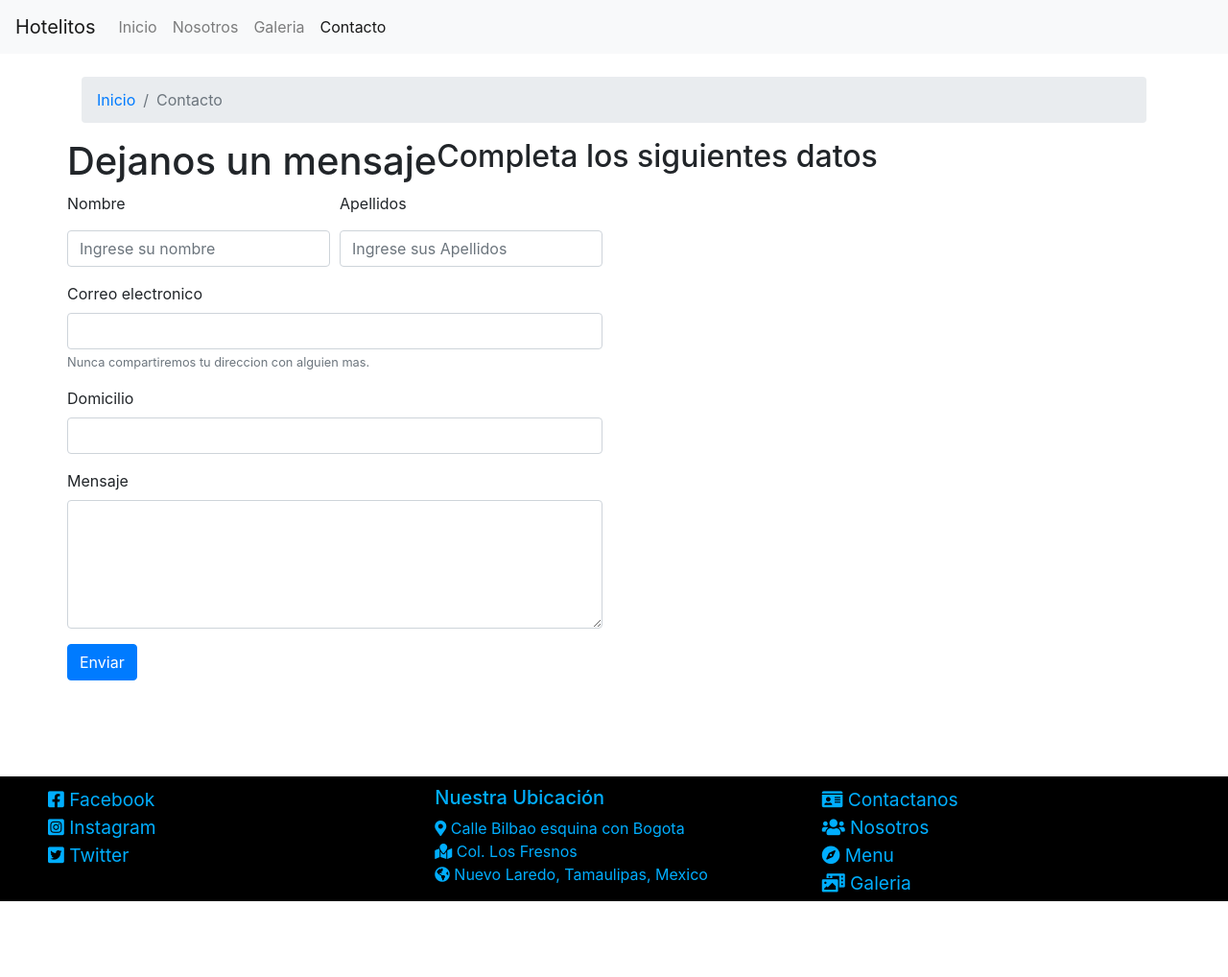
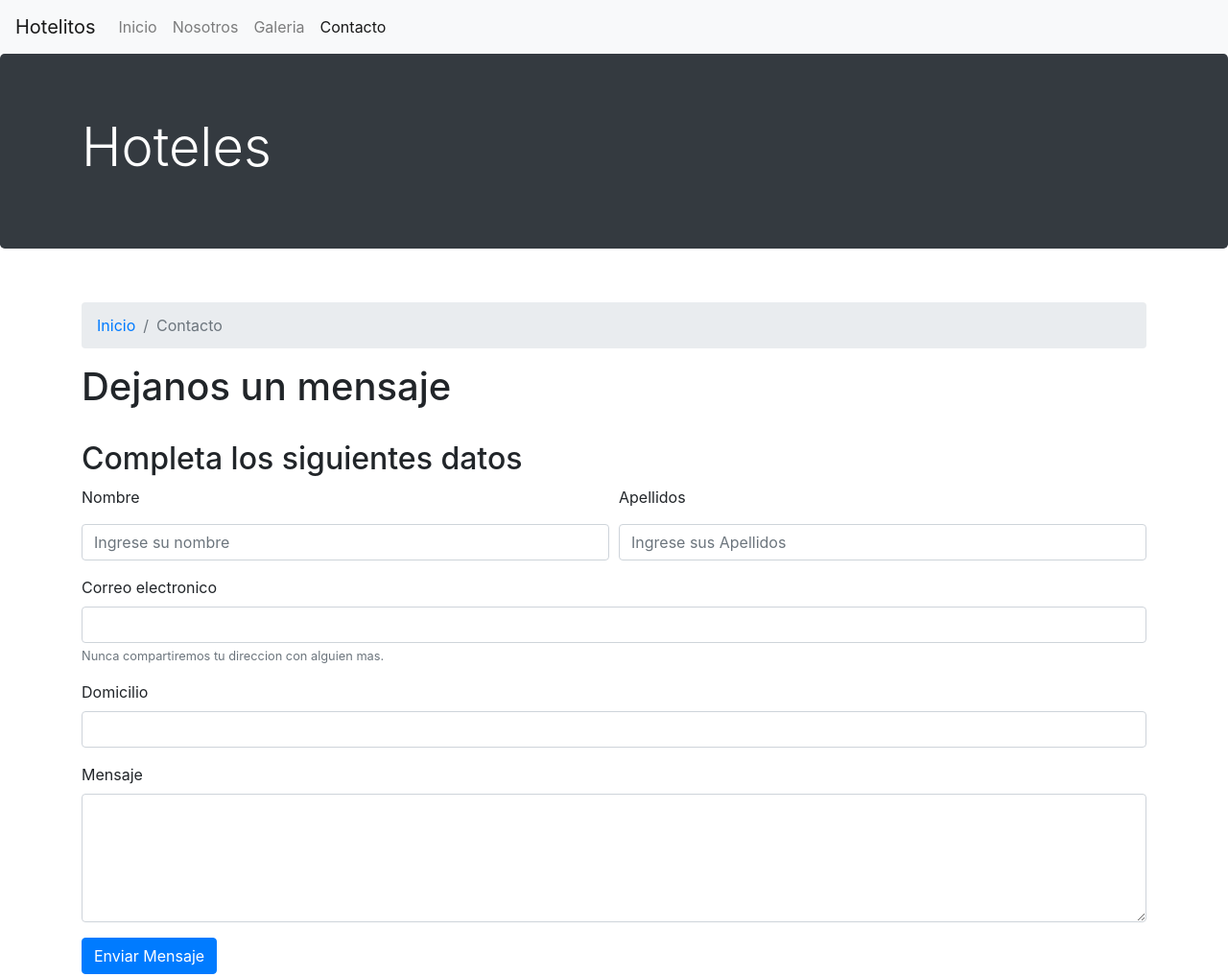
Before and after one commit to Lextarb/PW16100165, a website: page contacto.html in a window 1280 px wide. Shown: the top 1018 px of the page at 96% size. Before the commit the page ends 939 px from the top, so only its background shows below. Drawn offline with nearby package versions, Linux system fonts and the light colour scheme.

Commit message:
Actualizacion secundaria
Actualizacion minima
-Se incluye el jumbroton en todas las paginas para preparar el agregado del banner
-Se corrigen pequeños detalles

```diff
--- a/contacto.html
+++ b/contacto.html
@@ -39,6 +39,12 @@
 
   </header>
 
+  <div class="jumbotron">
+    <div class="container">
+      <h1 class="display-4">Hoteles</h1>
+
+    </div>
+  </div>
 
   <div class="container">
     <div><br>
@@ -50,7 +56,7 @@
       </nav>
     </div>
 
-    <div class="row">
+    <div>
       <h1>Dejanos un mensaje</h1><br>
       <h2>Completa los siguientes datos</h2>
       <form>
@@ -83,14 +89,14 @@
         </div>
         <div class="form-group">
           <label for="exampleInputEmail1">Domicilio</label>
-          <input type="text" class="form-control" id="exampleInputEmail1">
+          <input type="text" class="form-control" id="InputDomicilio">
         </div>
         <div class="form-group">
           <label for="exampleInputPassword1">Mensaje</label>
           <textarea class="form-control" id="Mensaje" rows="5"> </textarea>
         </div>
 
-        <button type="submit" class="btn btn-primary">Enviar</button>
+        <button type="submit" class="btn btn-primary">Enviar Mensaje</button>
       </form>
 
 
```
Also changed, not shown: galeria.html (+6 -0 lines), index.html (+1 -3 lines), nosotros.html (+6 -0 lines).
